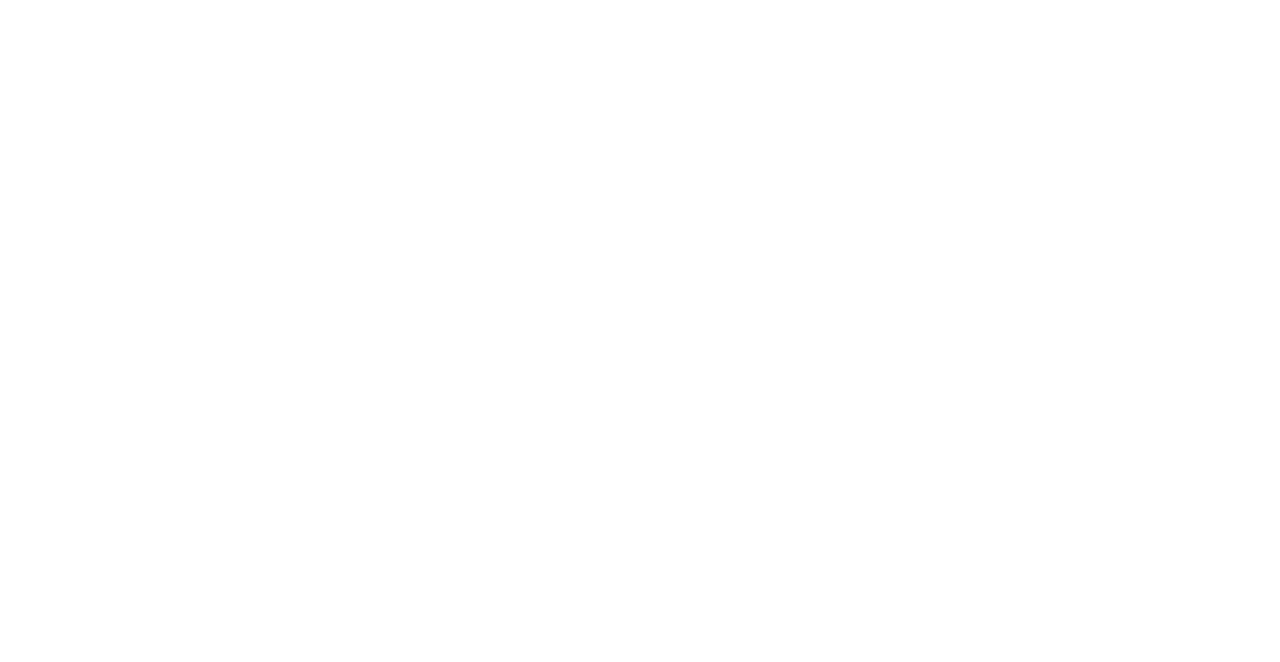
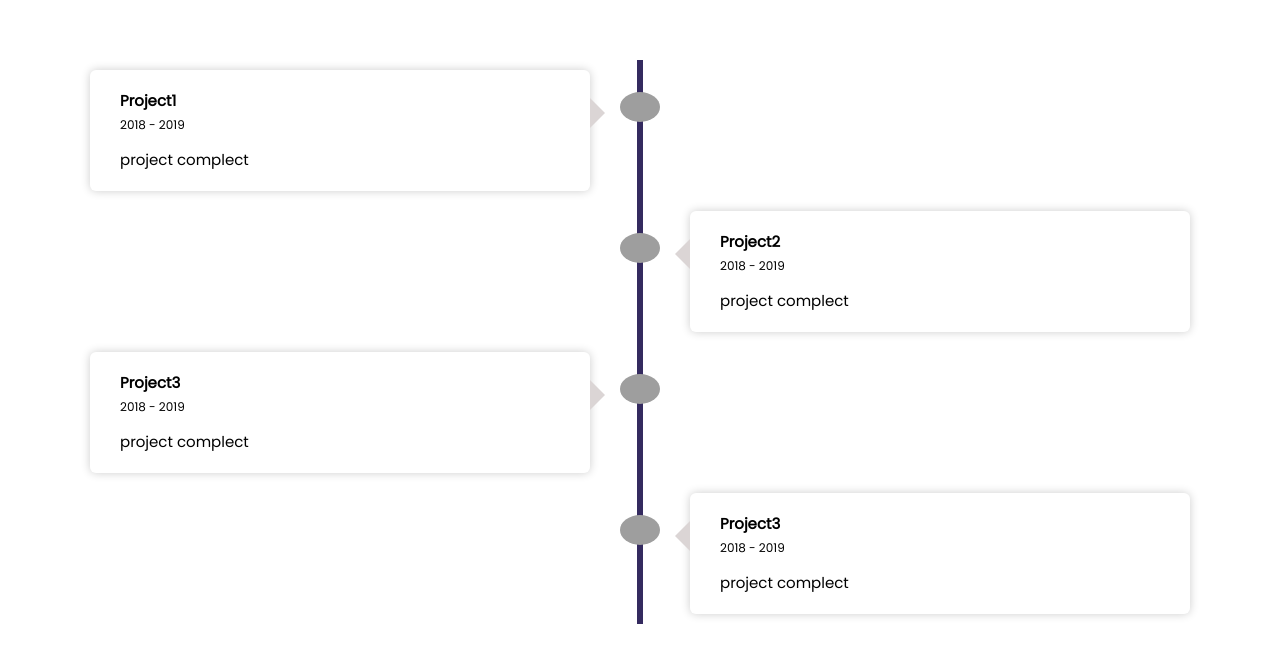
Before and after one commit to GabrielAlbanez/Portifolio, a React (Create React App) app: page / in a window 1280 px wide. Shown: the part 2016-2678 px from the top of the page. Before the commit the page ends 1976 px from the top, so only its background shows below. Built offline with nearby package versions, Linux system fonts and the light colour scheme; grey boxes are pictures that could not be loaded.

Commit message:
time line in prdocution

```diff
--- a/src/components/Imagem/index.jsx
+++ b/src/components/Imagem/index.jsx
@@ -2,7 +2,7 @@
 
 function ImagenZinha({url,width,height}) {
   return (
-    <div className='flex flex-col gap-2 items-center rounded-xl w-[7%] h-[40%]  border-black  justify-center animate-bounce py-1 shadow-violet-300 shadow-xl transition hover:bg-black '>
+    <div className='flex flex-col gap-2 items-center rounded-xl w-[7%] h-[40%]  border-black  justify-center  py-1 shadow-violet-300 shadow-xl transition hover:bg-black hover:border-solid hover:border-1 hover:ring-4 ring-purple-300 hover:border-purple-500 '>
     <img src={url} alt="tecnologia" className='aspect-square object-contain' width={width} height={height}/>
     </div>
   )
--- a/src/components/Projects/index.jsx
+++ b/src/components/Projects/index.jsx
@@ -1,8 +1,53 @@
 import React from 'react'
+import "./timeLine.css"
 
 const Projetcts = () => {
   return (
-    <div className=' top-0 left-1/2 transform -translate-x-1/2 h-full w-[1px] bg-black'>
+    <div className='timeline'>
+      <div className='container left-container '>
+        <img src="https://th.bing.com/th/id/OIP.KhEi6z8wYQZVa0IFYmaUXAHaHa?pid=ImgDet&rs=1" alt="" />
+        <div className='text-box'>
+          <h2>Project1</h2>
+          <small>2018 - 2019</small>
+          <p>project complect</p>
+          <span className='left-container-arrow'></span>
+        </div>
+      </div>
+
+
+      <div className='container right-container'>
+      <img src="https://th.bing.com/th/id/OIP.KhEi6z8wYQZVa0IFYmaUXAHaHa?pid=ImgDet&rs=1" alt="" />
+        <div className='text-box'>
+          <h2>Project2</h2>
+          <small>2018 - 2019</small>
+          <p>project complect</p>
+          <span className='right-container-arrow'></span>
+        </div>
+      </div>
+
+
+      <div className='container left-container'>
+      <img src="https://th.bing.com/th/id/OIP.KhEi6z8wYQZVa0IFYmaUXAHaHa?pid=ImgDet&rs=1" alt="" />
+        <div className='text-box'>
+          <h2>Project3</h2>
+          <small>2018 - 2019</small>
+          <p>project complect</p>
+          <span className='left-container-arrow'></span>
+        </div>
+      </div>
+
+
+
+      <div className='container right-container'>
+      <img src="https://th.bing.com/th/id/OIP.KhEi6z8wYQZVa0IFYmaUXAHaHa?pid=ImgDet&rs=1" alt="" />
+        <div className='text-box'>
+          <h2>Project3</h2>
+          <small>2018 - 2019</small>
+          <p>project complect</p>
+          <span className='right-container-arrow'></span>
+        </div>
+      </div>
+
     </div>
 
   )
--- /dev/null
+++ b/src/components/Projects/timeLine.css
@@ -0,0 +1,96 @@
+.timeline{
+    position: relative;
+    max-width: 1200px;
+    margin: 100px auto;
+    width: 100%;
+}
+
+.container{
+    padding: 10px 50px;
+    position: relative;
+    width: 50%;
+
+
+}
+
+.text-box{
+    padding: 20px 30px;
+    box-shadow: 0px 0px 10px rgba(0, 0, 0, 0.2);
+    position: relative;
+    border-radius: 6px;
+    font-size: 15px;
+}
+
+.left-container{
+ left: 0;
+}
+
+.right-container{
+    left: 50%;
+}
+
+.container img{
+    position: absolute;
+    width: 40px;
+    border-radius: 50%;
+    right: -20px;
+    top: 32px;
+    z-index: 10;
+
+}
+
+.right-container img{
+    left: -20px;
+
+}
+
+.timeline::after{
+    content: '';
+    position: absolute;
+    width: 6px;
+    height: 100%;
+    background : rgb(52, 42, 95);
+    top: 0;
+    left: 50%;
+    margin-left: -3px;
+    z-index: -1;
+}
+
+.text-box h2{
+    font-weight: 600;
+
+
+}
+
+.text-box small{
+    display: inline-block;
+    margin-bottom: 15px;
+
+}
+
+.left-container-arrow{
+    height: 0;
+    width: 0;
+    position: absolute;
+    top: 28px;
+    z-index: 1;
+    border-top: 15px solid transparent;
+    border-bottom: 15px solid transparent;
+    border-left: 15px solid rgb(219, 213, 213);
+    right: -15px;
+
+}
+
+
+.right-container-arrow{
+    height: 0;
+    width: 0;
+    position: absolute;
+    top: 28px;
+    z-index: 1;
+    border-top: 15px solid transparent;
+    border-bottom: 15px solid transparent;
+    border-right: 15px solid rgb(219, 213, 213);
+    left: -15px;
+
+}
--- a/src/components/Sobre/index.jsx
+++ b/src/components/Sobre/index.jsx
@@ -15,7 +15,7 @@
           <h2 className='text-2xl'>Campinas, São Paulo</h2>
           <p className='text-xl'>Ola, autalmente estou cursando 2 cursos de ti, um providenciado pela Fiec e o outro curso na instituição Senac,pretendo me tornar futuramente um desenvolvedor Front-End,em meus 4 primeiros meses de vida ja consegui autar na area como freelancer com alguns projetos que serão apresentados nesse portifolio</p>
 
-          <button className=' flex mt-7 items-center gap-1 justify-center w-36 px-5 py-2 rounded-full border-black border-[2px] shadow-violet-300 transition shadow-xl hover:bg-zinc-900 hover:text-white animate-bounce '>Curriculo <AiOutlineCloudDownload size={30}/></button>
+          <button className=' flex mt-7 items-center gap-1 justify-center w-36 px-5 py-2 rounded-full border-black border-[2px] shadow-violet-300 transition shadow-xl hover:bg-zinc-900 hover:text-white animate-bounce-short '>Curriculo <AiOutlineCloudDownload size={30}/></button>
         </div>
         <div>
 
--- a/src/components/home/index.jsx
+++ b/src/components/home/index.jsx
@@ -18,8 +18,8 @@
 
                     </div>
                     <div className='flex gap-10 items-center p-10'>
-                        <button className='  flex gap-2 items-center text-md rounded-full border-black border-[2px] px-5 py-2 shadow-violet-300 transition shadow-xl hover:bg-zinc-900 hover:text-white animate-bounce  '>Linkedin <AiFillLinkedin size={25}/></button>
-                        <button className=' flex gap-2 items-center text-md rounded-full border-black border-[2px] px-5 py-2 shadow-violet-300  transition shadow-xl hover:bg-zinc-900 hover:text-white animate-bounce '>GitHub <AiOutlineGithub size={25}/></button>
+                        <button className='  flex gap-2 items-center text-md rounded-full border-black border-[2px] px-5 py-2 shadow-violet-300 transition shadow-xl hover:bg-zinc-900 hover:text-white animate-bounce-short  '>Linkedin <AiFillLinkedin size={25}/></button>
+                        <button className=' flex gap-2 items-center text-md rounded-full border-black border-[2px] px-5 py-2 shadow-violet-300  transition shadow-xl hover:bg-zinc-900 hover:text-white animate-bounce-short '>GitHub <AiOutlineGithub size={25}/></button>
                     </div>
                 </div>
                 <div className='bg-blue-600 w-[60vh] h-[50vh] '>
--- a/src/pages/Main.jsx
+++ b/src/pages/Main.jsx
@@ -25,6 +25,7 @@
         <Home />
         <Sobre />
         <Experiencia/>
+        <Projetcts/>
       </main>
       <footer></footer>
 
--- a/tailwind.config.js
+++ b/tailwind.config.js
@@ -4,7 +4,12 @@
     "./src/**/*.{js,jsx,ts,tsx}",
   ],
   theme: {
-    extend: {},
+    extend: {
+      animation: {
+        // Bounces 5 times 1s equals 5 seconds
+        'bounce-short': 'bounce 2s ease-in-out infinite'
+      }
+    },
   },
   plugins: [],
 }
```
